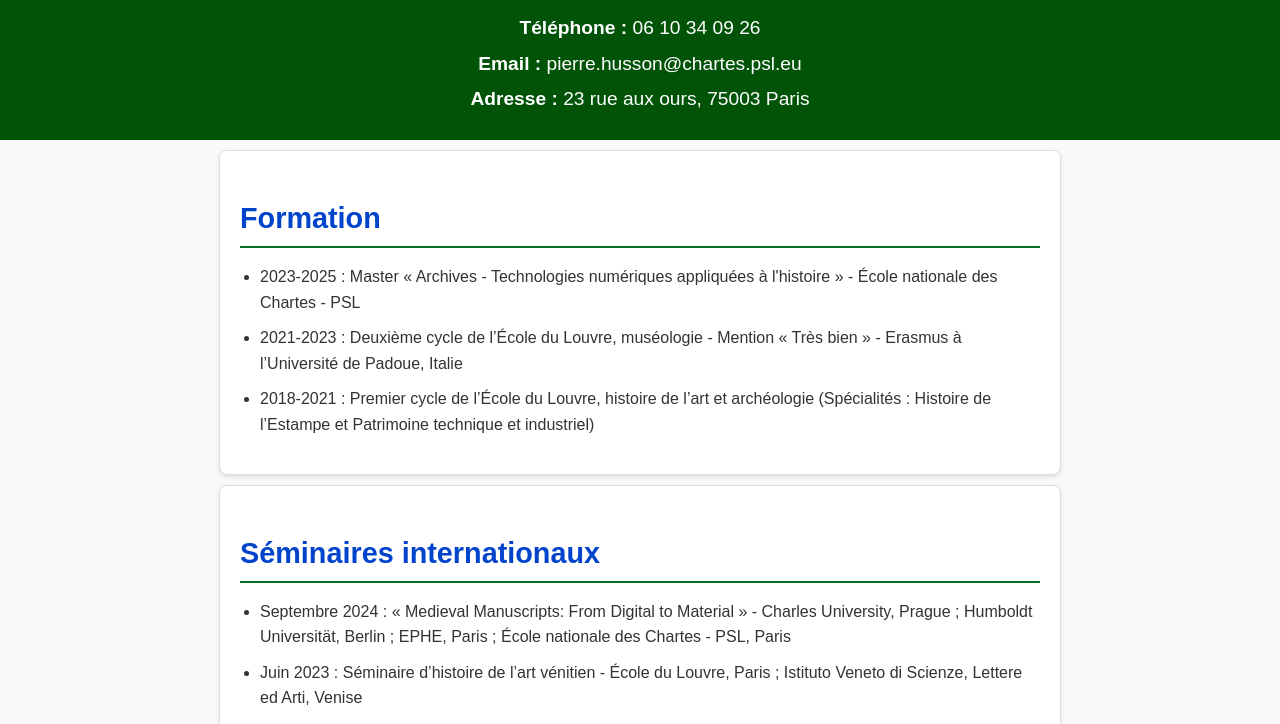
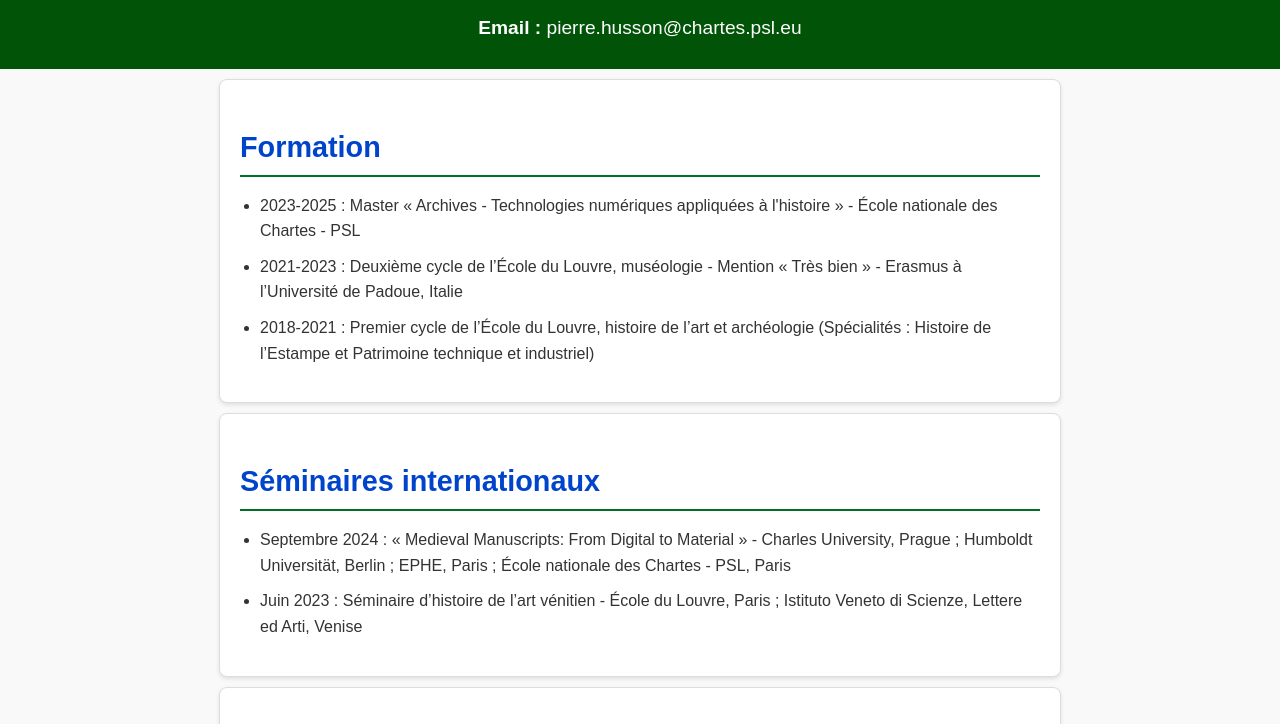
Before and after one commit to Erriep56/Erriep56.github.io, a plain HTML site: page index.html in a window 1280 px wide. Shown: the part 76-800 px from the top of the page. Drawn offline with Linux system fonts and the light colour scheme.

Commit message:
Update index.html

```diff
--- a/index.html
+++ b/index.html
@@ -9,9 +9,7 @@
 <body>
     <header>
         <h1>CV - Pierre Husson</h1>
-        <p><strong>Téléphone :</strong> 06 10 34 09 26</p>
         <p><strong>Email :</strong> pierre.husson@chartes.psl.eu</p>
-        <p><strong>Adresse :</strong> 23 rue aux ours, 75003 Paris</p>
     </header>
 
     <section>
```
